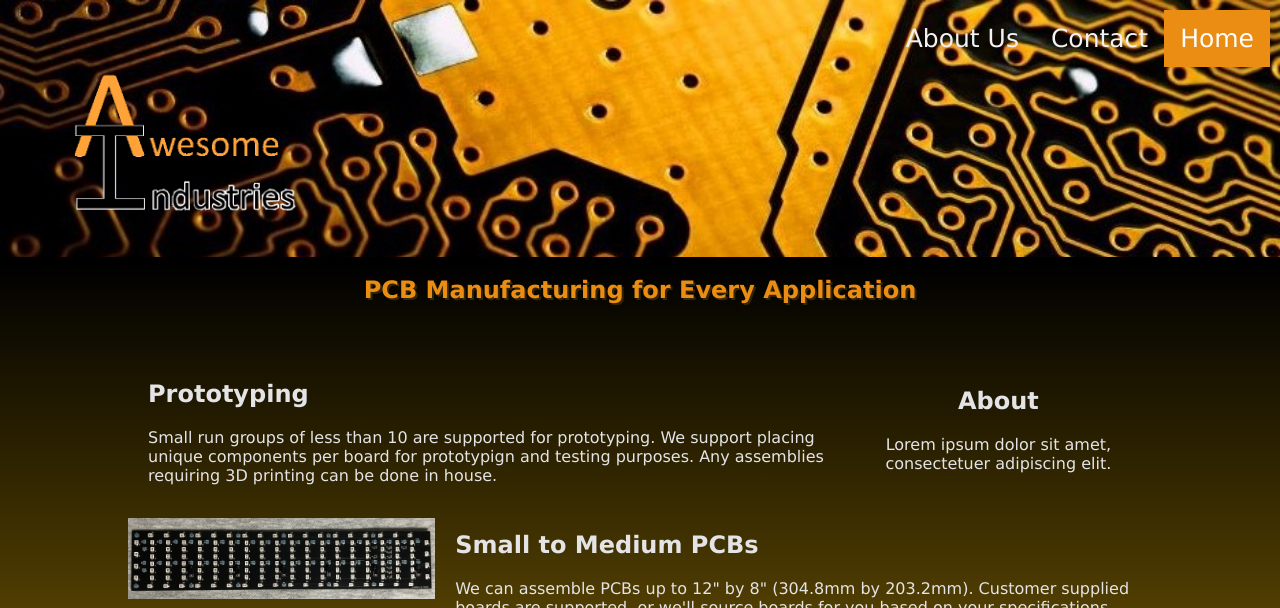
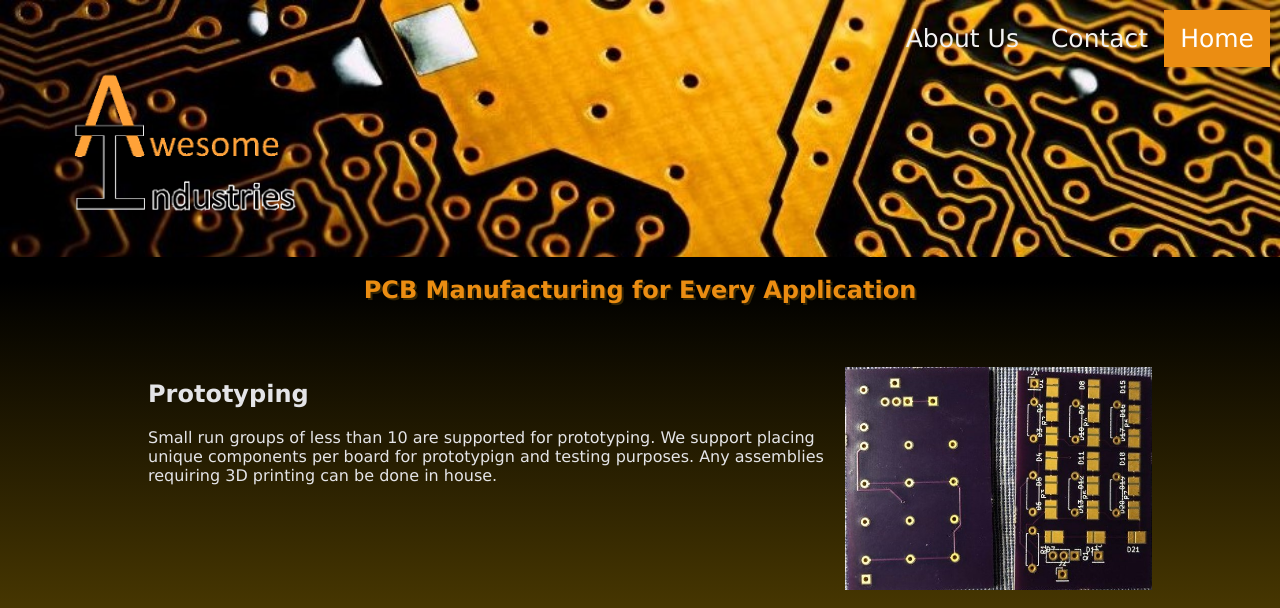
Before and after one commit to shonkap/shonkap.github.io, a plain HTML site: page index.html in a window 1280 px wide. Shown: the top 608 px of the page. Drawn offline with Linux system fonts and the light colour scheme.

Commit message:
added my photo

```diff
--- a/index.html
+++ b/index.html
@@ -50,8 +50,7 @@
     </div>
 
     <div class="rightc" style="padding: 0px;">
-        <h2>About</h2>
-        <p>Lorem ipsum dolor sit amet, consectetuer adipiscing elit.</p>
+        <img width=100% height=width src="images/Protoype.jpg">
     </div>
 </div>
 
```
Also changed, not shown: images/Protoype.jpg (added).
